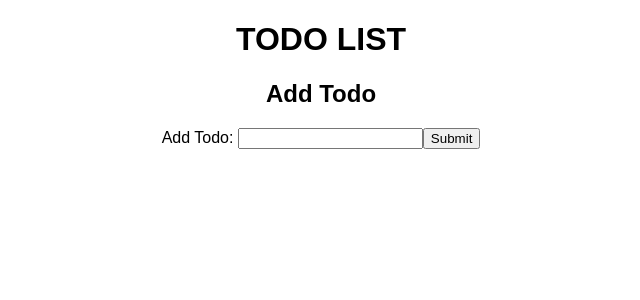
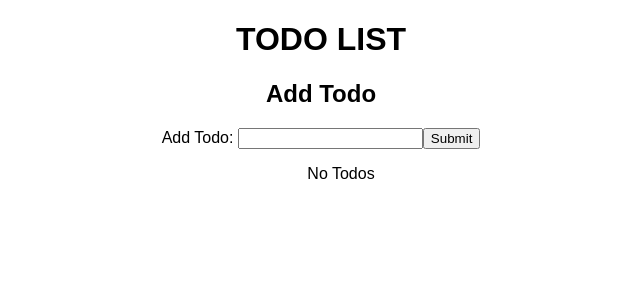
Before and after one commit to jorolank/react_todo, a React (Create React App) app: page / in a window 1280 px wide. Shown: the top 300 px of the page, without its empty margins (319-959 px from the left). Built offline with nearby package versions, Linux system fonts and the light colour scheme.

Commit message:
added conditions

```diff
--- a/src/components/todoList.js
+++ b/src/components/todoList.js
@@ -2,20 +2,24 @@ import React, { useContext } from "react";
 import { Context } from "./todoPage";
 
 const TodoList = () => {
-  const { todo, handleEdit, handleRemove, index : id } = useContext(Context);
+  const { todo, handleEdit, handleRemove, index: id } = useContext(Context);
   return (
     <ul>
-      {todo.map((item, index) => {
+      {todo.length
+        ? todo.map((item, index) => {
             return (
               <li key={index}>
                 {item}
-            {id !== index ?
+                {id !== index ? (
                   <button onClick={() => handleEdit(index)}>Update</button>
-            : ''}
+                ) : (
+                  ""
+                )}
                 <button onClick={() => handleRemove(index)}>Delete</button>
               </li>
             );
-      })}
+          })
+        : "No Todos"}
     </ul>
   );
 };
```
Lines whose indentation alone changed are shown as unchanged.
